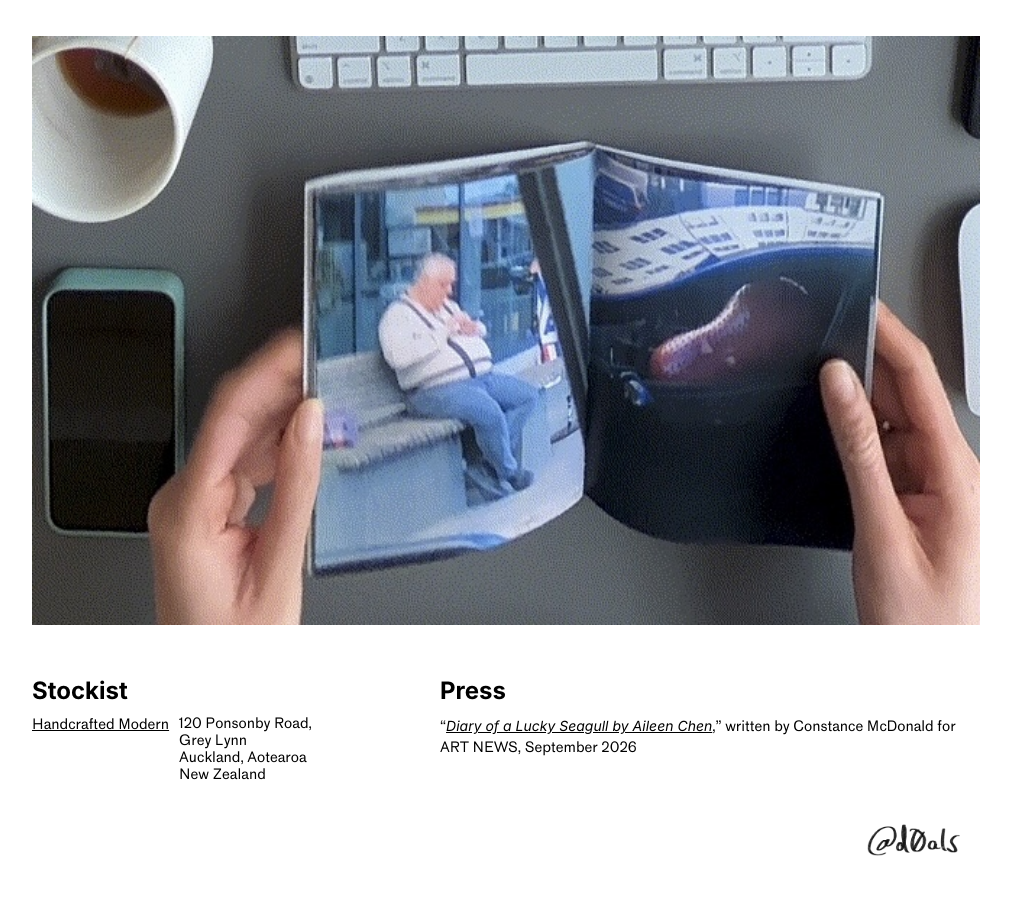
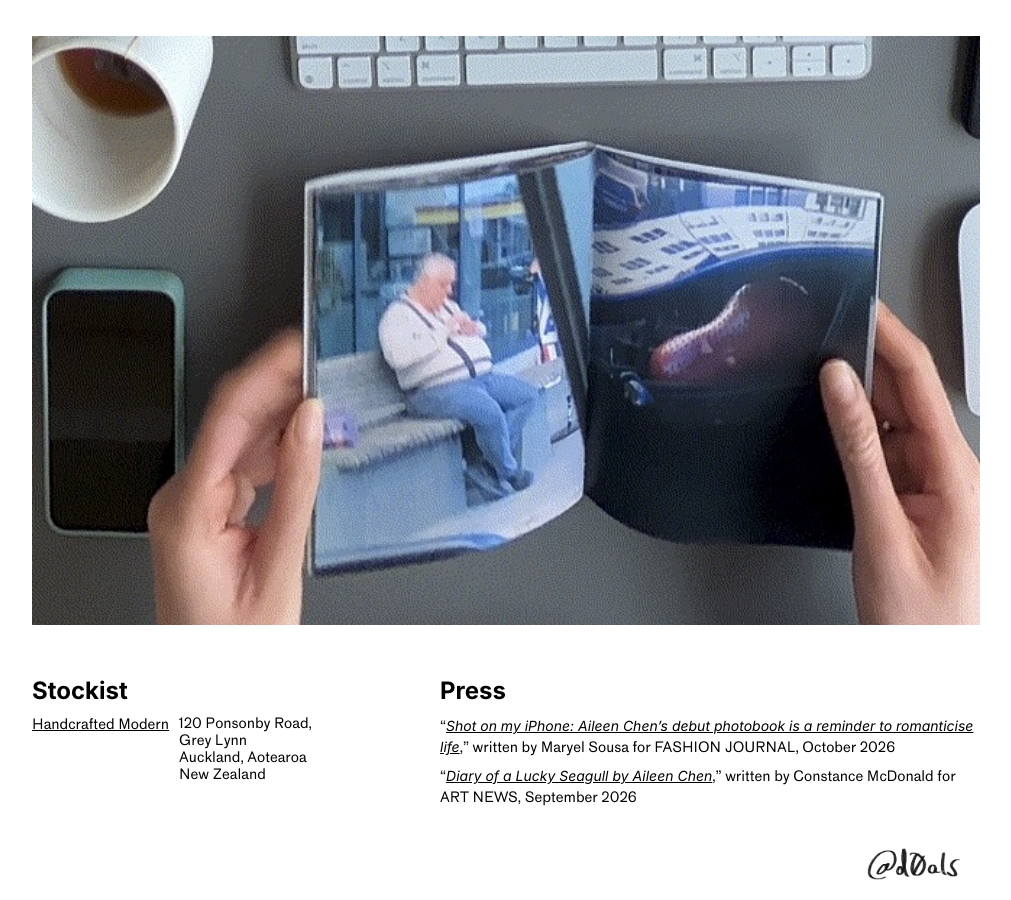
Before and after one commit to heisenburger/DOALS, a Jekyll site: the page built from index.html, in a window 1280 px wide and 900 px high, scrolled down 3651 px. Shown: the whole window, without its empty margins (134-1145 px from the left). Built offline with Jekyll 4.4.1, drawn with Linux system fonts in a browser that asks for light colours; some web fonts are replaced; before the commit the page ends 4527 px from its top, so only the background shows below that.

Commit message:
add fashion journal article

```diff
--- a/index.html
+++ b/index.html
@@ -96,6 +96,7 @@ paymentURL: https://buy.stripe.com/14A7sM2PqfTXbn26W8bfO01
 
 <section class="body">
   <h2>Press</h2>
+  <p class="listing">“<a href="https://fashionjournal.com.au/life/aileen-chen-photographer-book/"><i>Shot on my iPhone: Aileen Chen’s debut photobook is a reminder to romanticise life</i></a>,” written by Maryel&nbsp;Sousa for FASHION&nbsp;JOURNAL, October 2026</p>
   <p class="listing">“<a href="https://artnews.co.nz/diary-of-a-lucky-seagull-by-aileen-chen/"><i>Diary of a Lucky Seagull by Aileen&nbsp;Chen</i></a>,” written by Constance&nbsp;McDonald for ART&nbsp;NEWS, September 2026</p>
 </section>
 
```
